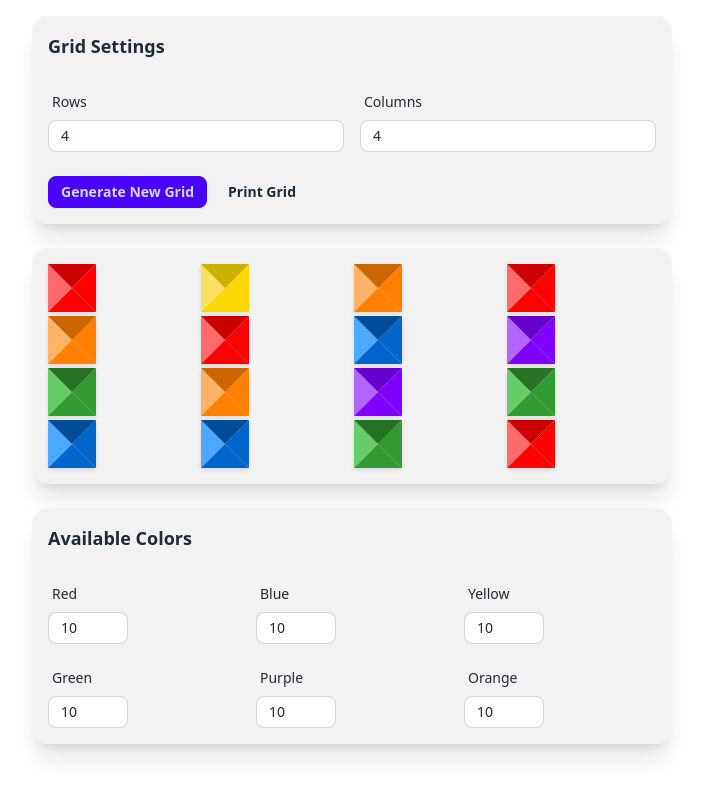
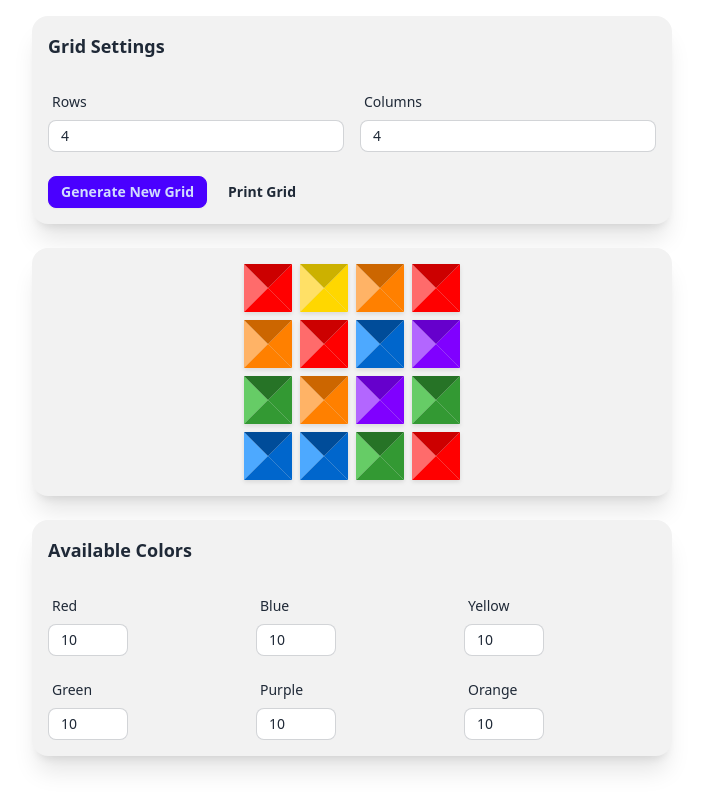
Before and after one commit to jangop/magnetic-tiles-grid, a SvelteKit app: page / in a window 1280 px wide. Shown: the whole page, without its empty margins (288-991 px from the left). Built offline with nearby package versions, Linux system fonts and the light colour scheme.

Commit message:
Prettier grid

```diff
--- a/src/lib/components/Tile.svelte
+++ b/src/lib/components/Tile.svelte
@@ -1,8 +1,6 @@
-<!-- src/lib/components/Tile.svelte -->
 <script lang="ts">
 	export let color: string;
 
-	// Calculate slightly different shades for each triangle
 	$: colorObj = {
 		topLeft: `var(--tile-${color}-light)`,
 		topRight: `var(--tile-${color}-base)`,
--- a/src/routes/+page.svelte
+++ b/src/routes/+page.svelte
@@ -86,10 +86,10 @@
 		<!-- Grid Display -->
 		<div class="card bg-base-200 shadow-xl print:shadow-none">
 			<div class="card-body p-4">
-				<div class="grid gap-1" style="grid-template-columns: repeat({cols}, minmax(0, 1fr))">
+				<div class="grid-container" style={`grid-template-columns: repeat(${cols}, 1fr);`}>
 					{#each grid as row, i}
 						{#each row as cell, j}
-							<div class="h-12 w-12 print:h-24 print:w-24">
+							<div class="grid-item">
 								<Tile color={cell} />
 							</div>
 						{/each}
@@ -141,4 +141,24 @@
 			margin: 0 !important;
 		}
 	}
+
+	.grid-container {
+		display: grid;
+		gap: 8px; /* Adjust the gap as needed */
+		border: 2px solid var(--base-300);
+		max-width: fit-content; /* Adjusts to fit the content */
+		margin: 0 auto; /* Centers the grid */
+	}
+
+	.grid-item {
+		height: 3rem; /* Adjust the size as needed */
+		width: 3rem;
+	}
+
+	@media print {
+		.grid-item {
+			height: 6rem;
+			width: 6rem;
+		}
+	}
 </style>
```
